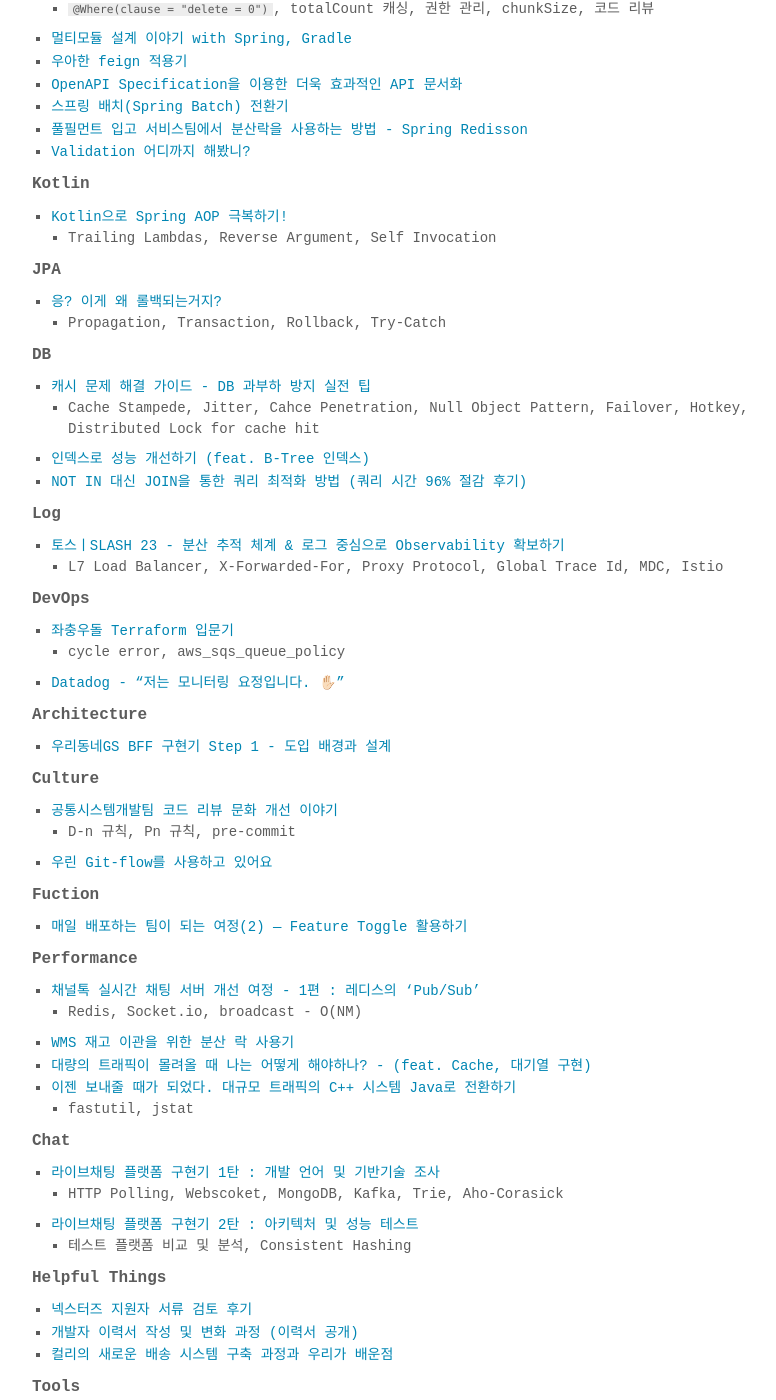
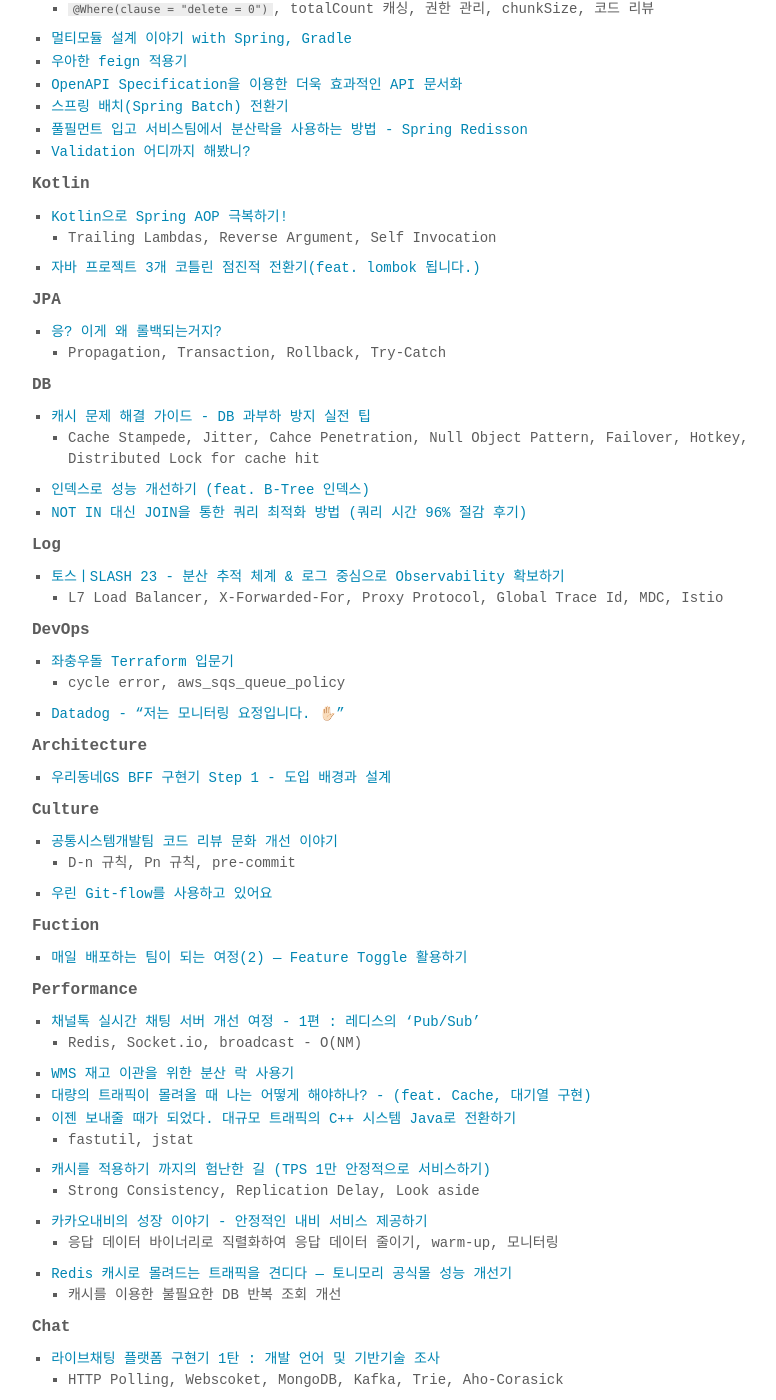
Before and after one commit to mangchhe/mangchhe.github.io, a Jekyll site: the page built from _posts/2024-11-02-useful-websites-link-collection.md, in a window 1280 px wide and 1400 px high, scrolled down 554 px. Shown: the whole window, without its empty margins (232-1008 px from the left). Built offline with Jekyll 4.4.1, drawn with Linux system fonts in a browser that asks for light colours; some web fonts are replaced.

```diff
--- a/_includes/intro.html
+++ b/_includes/intro.html
@@ -1,5 +1,5 @@
 <section class="intro">
   <div class="container">
-    <p class="lead">Hi, I'm <a href="https://github.com/mangchhe">Joohyun Ha</a>. I do stuffs with computer and sometimes write about it here. I'm from Seoul, Korea and I ship code at <a href="#">42dot</a>.</p>
+    <p class="lead">Hi, I'm <a href="https://github.com/mangchhe">Joohyun Ha</a>. I do stuffs with computer and sometimes write about it here. I'm from Seoul, Korea.</p>
   </div>
 </section>
--- a/_posts/2024-11-02-useful-websites-link-collection.md
+++ b/_posts/2024-11-02-useful-websites-link-collection.md
@@ -33,6 +33,7 @@
 
 - [Kotlin으로 Spring AOP 극복하기!](https://tech.kakaopay.com/post/overcome-spring-aop-with-kotlin/)
   - Trailing Lambdas, Reverse Argument, Self Invocation
+- [자바 프로젝트 3개 코틀린 점진적 전환기(feat. lombok 됩니다.)](https://tech.kakaopay.com/post/kotlin-migration/#%EB%8D%94-%EC%86%90%EC%89%AC%EC%9B%8C%EC%A7%84-%EC%9E%90%EB%B0%94-to-%EC%BD%94%ED%8B%80%EB%A6%B0-%EB%B3%80%ED%99%98-thanks-to-%EC%BD%94%ED%8B%80%EB%A6%B0--1720)
 
 ##### JPA
 
@@ -79,6 +80,12 @@
 - [대량의 트래픽이 몰려올 때 나는 어떻게 해야하나? - (feat. Cache, 대기열 구현)](https://velog.io/@joshuara7235/대량의-트래픽이-몰려올-때-나는-어떻게-해야하나-feat.-Cache-대기열-구현)
 - [이젠 보내줄 때가 되었다. 대규모 트래픽의 C++ 시스템 Java로 전환하기](https://techblog.woowahan.com/20763/)
   - fastutil, jstat
+- [캐시를 적용하기 까지의 험난한 길 (TPS 1만 안정적으로 서비스하기)](https://toss.tech/article/34481)
+  - Strong Consistency, Replication Delay, Look aside
+- [카카오내비의 성장 이야기 - 안정적인 내비 서비스 제공하기](https://developers.kakaomobility.com/docs/techblogs/kakao-navi-stability/)
+  - 응답 데이터 바이너리로 직렬화하여 응답 데이터 줄이기, warm-up, 모니터링
+- [Redis 캐시로 몰려드는 트래픽을 견디다 — 토니모리 공식몰 성능 개선기](https://tonymoly-tech.medium.com/redis-cache-tonymoly-performance-c5a5e18ae83c)
+  - 캐시를 이용한 불필요한 DB 반복 조회 개선
 
 ##### Chat
 
```
Also changed, not shown: _posts/2025-08-13-token-introspection.md (added, +67 -0 lines).
